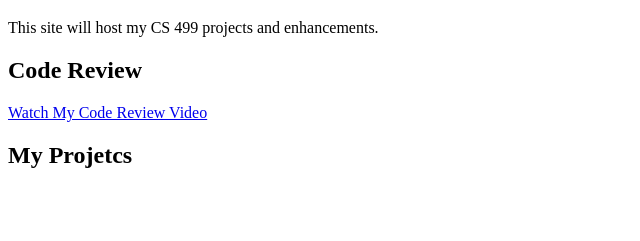
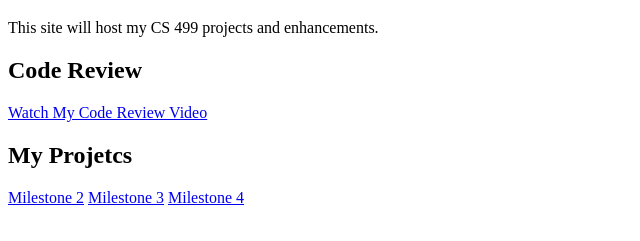
Before and after one commit to DejPerk/dejperk.github.io, a plain HTML site: page index.html in a window 1280 px wide. Shown: the part 61-302 px from the top of the page, without its empty margins (0-640 px from the left). Drawn offline with Linux system fonts and the light colour scheme.

Commit message:
Add links to Milestone 2, 3, and 4 documents

```diff
--- a/index.html
+++ b/index.html
@@ -13,5 +13,8 @@
     </a>
     </p>
     <h2>My Projetcs</h2>
+    <a href="Milestone%202/3-2%20Milestone%20Two_Enhancement%20One_%20Software%20Design%20and%20Engineering%20(1).docx">Milestone 2</a>
+    <a href="Milestone%203/4-2%20Milestone%20Three_Enhancement%20Two_%20Algorithms%20and%20Data%20Structure.pdf">Milestone 3</a>
+    <a href="Milestone%204/5-2%20Milestone%20Four_%20Enhancement%20Three_%20Databases.docx">Milestone 4</a>
 </body>
 </html>
```
